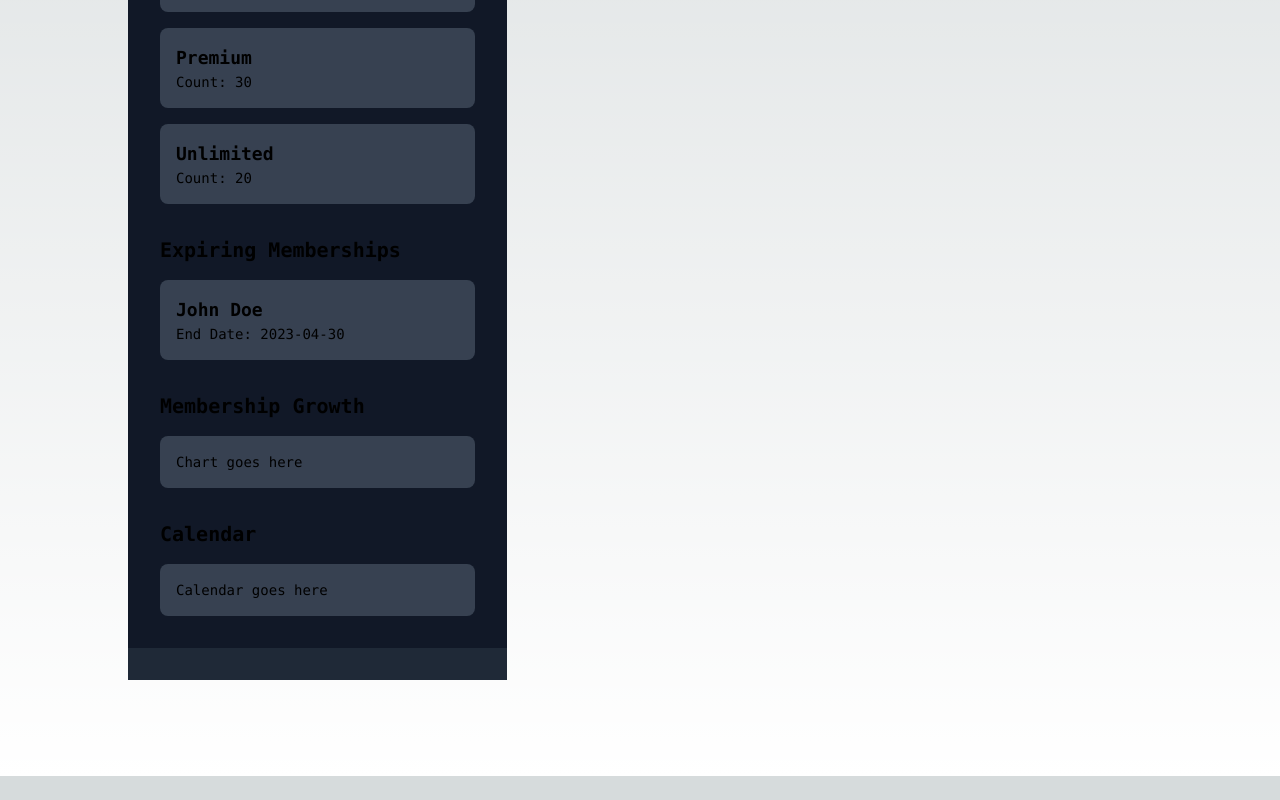
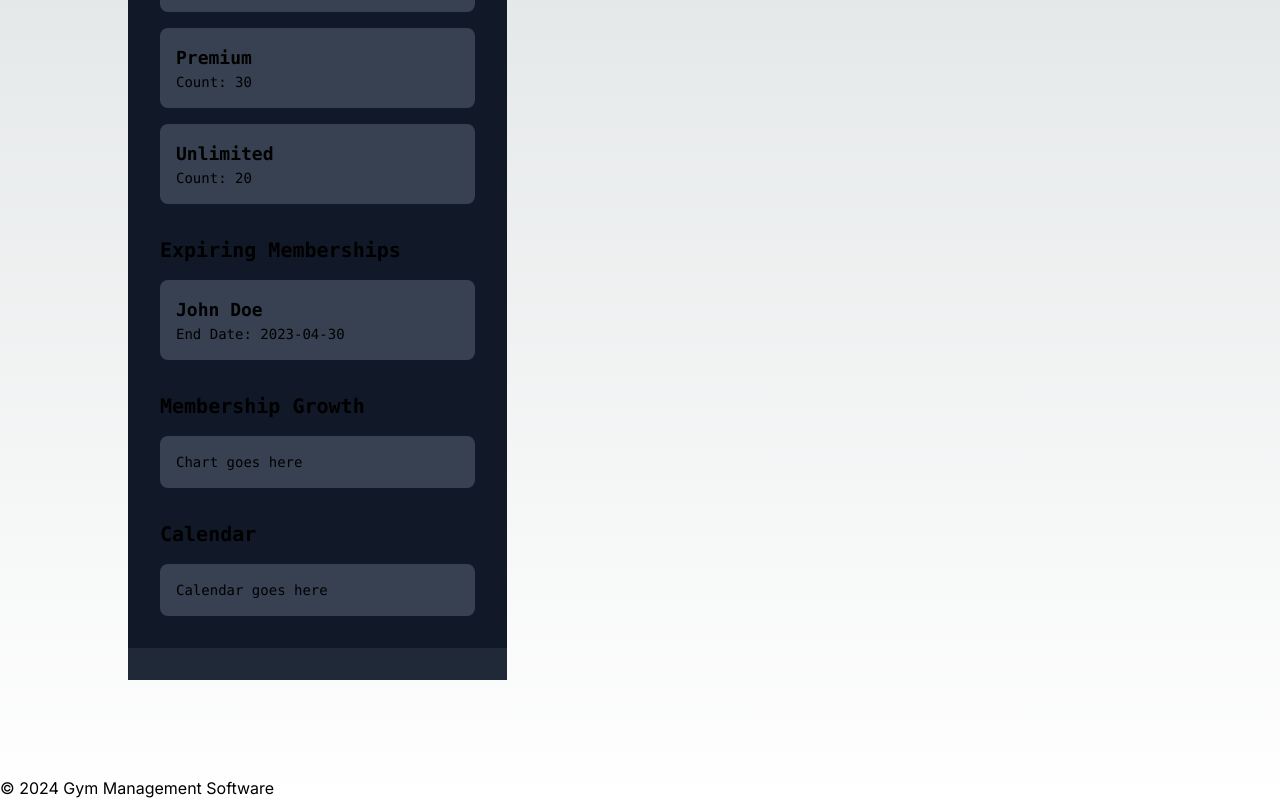
Before and after one commit to dnich02f/Fitness_Gym_Management_Software, a Next.js app in the folder nextjs_frontend/frontend/: page / in a window 1280 px wide. Shown: the part 484-1284 px from the top of the page. Before the commit the page ends 1260 px from the top, so only its background shows below. Built offline with nearby package versions, Linux system fonts and the light colour scheme.

Commit message:
added staff as part of the gym_mangement app's models.

```diff
--- a/nextjs_frontend/frontend/app/layout.js
+++ b/nextjs_frontend/frontend/app/layout.js
@@ -1,6 +1,7 @@
 import { Inter } from "next/font/google";
 import "./globals.css";
 import Navigation from "@/components/navigation";
+import Footer from "@/components/Footer";
 
 const inter = Inter({ subsets: ["latin"] });
 
@@ -13,8 +14,9 @@
   return (
     <html lang="en">
     <body className={inter.className}>
-    <nav><Navigation/></nav>
+    <Navigation/>
     {children}
+    <Footer />
     </body>
     </html>
   );
--- /dev/null
+++ b/nextjs_frontend/frontend/components/Footer.js
@@ -0,0 +1,9 @@
+const Footer = () => {
+ return (
+    <footer>
+      <p>&copy; {new Date().getFullYear()} Gym Management Software</p>
+    </footer>
+ );
+};
+
+export default Footer;
```
